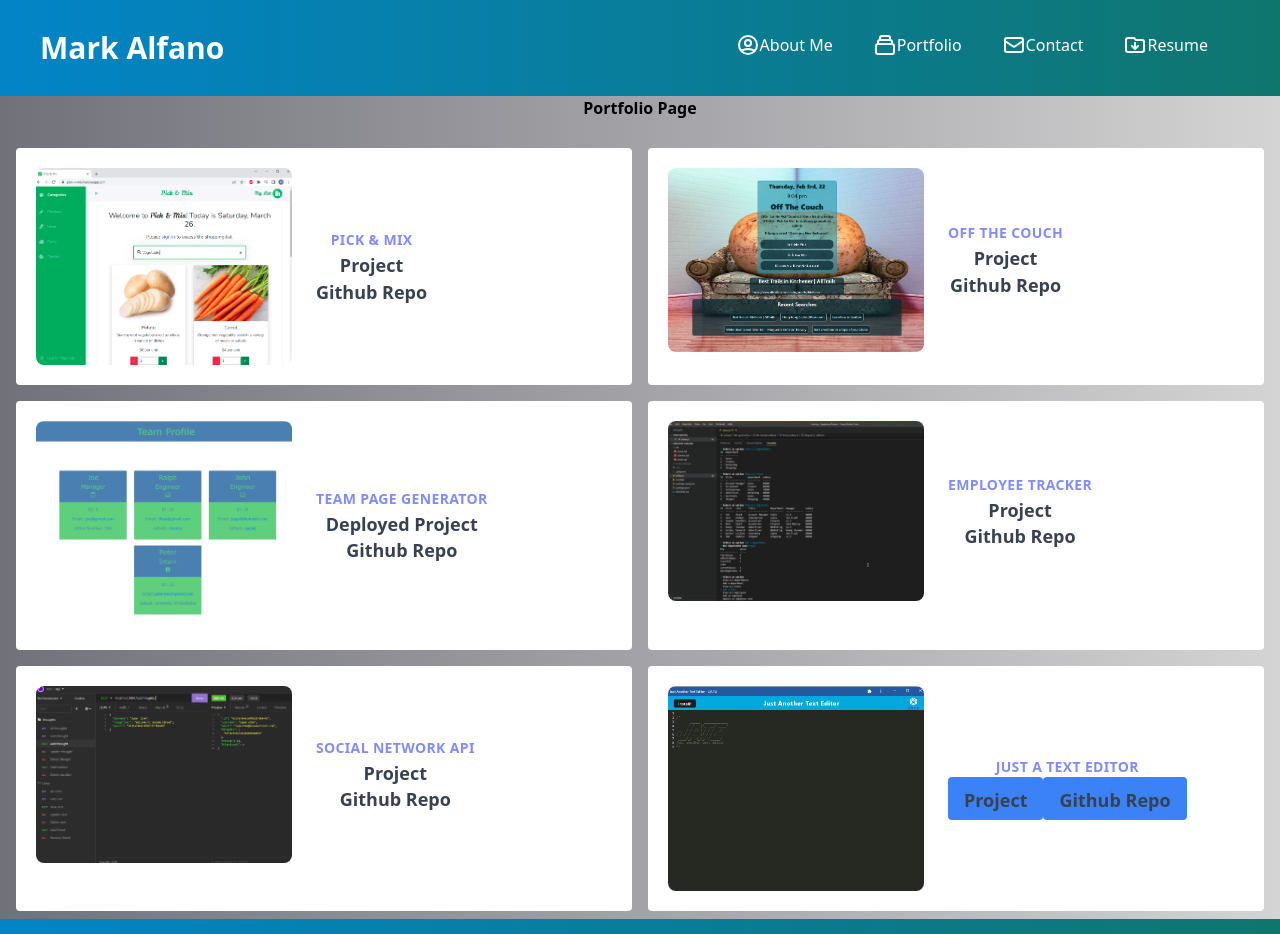
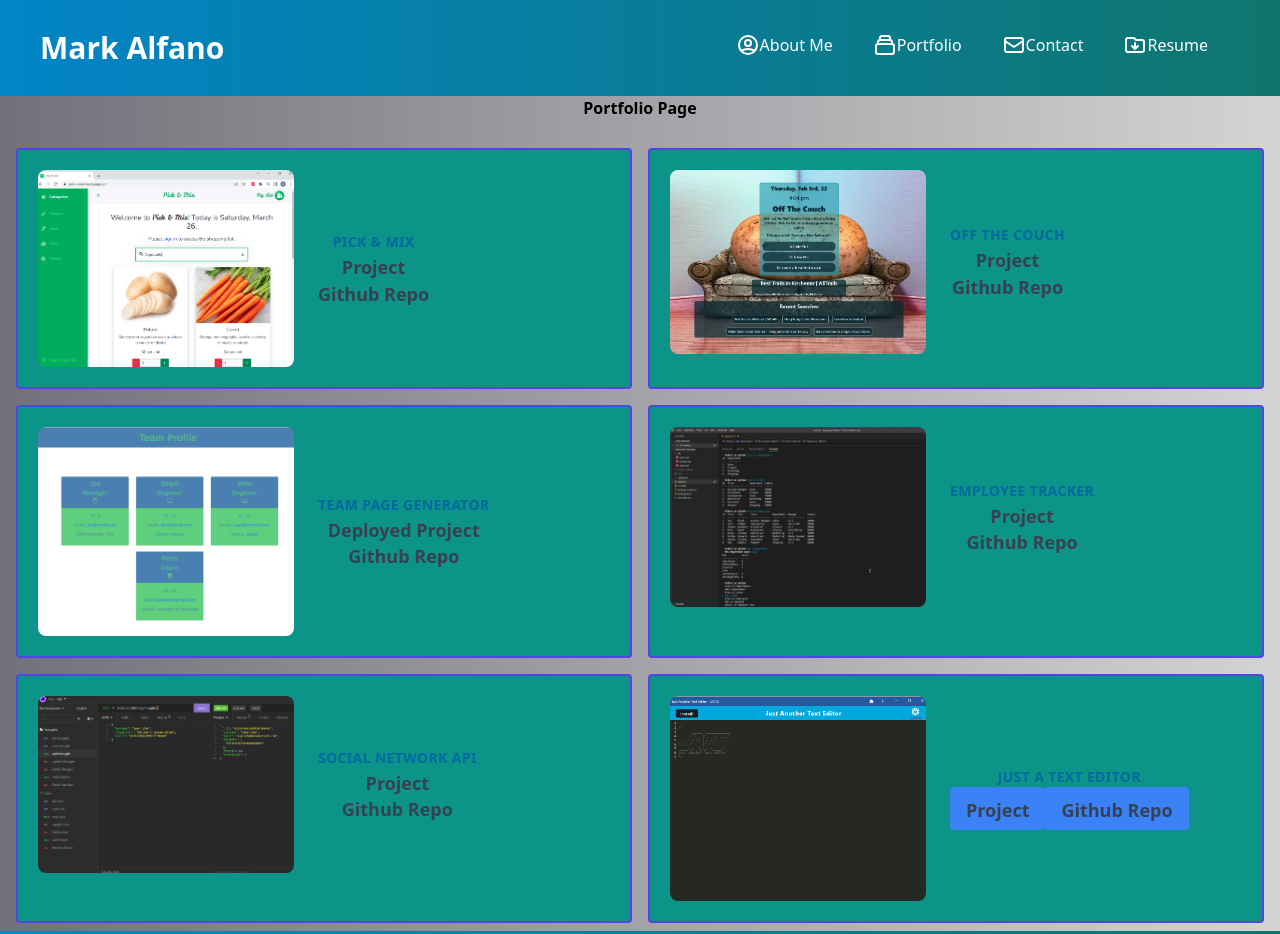
Before and after one commit to MpAlfano/React-Portfolio, a React (Create React App) app: page /Portfolio in a window 1280 px wide. Shown: the top 934 px of the page. Built offline with nearby package versions, Linux system fonts and the light colour scheme.

Commit message:
adding style hover to portfolio and small changes

```diff
--- a/src/components/pages/Contact.js
+++ b/src/components/pages/Contact.js
@@ -32,7 +32,9 @@ export default function Contact() {
       <div className="md:flex">
         <div className="flex-1 text-black text-center px-5 py-5">
           <div>
-            <h1 className="text-xl">Fill out this form to send me an email.</h1>
+            <h1 className="text-xl">
+              Fill out this form to contact me thorugh email.
+            </h1>
             <br></br>
 
             <section className="">
--- a/src/components/pages/Home.js
+++ b/src/components/pages/Home.js
@@ -3,30 +3,38 @@ import profPicture from "..//images/bio.jpg";
 
 export default function Home() {
   return (
-    <div className="profContainer container mt-5 md:flex bg-blue-400 margin: auto flex-direction: column justify-center">
+    <div className="profContainer container mt-5 md:flex margin: auto flex-direction: column justify-center">
       <div className="profDiv md:flex text-center margin: 0 auto">
         <img className="profPic" src={profPicture} alt="biography"></img>
 
         <h1>About Me:</h1>
 
         <p>
-          Hello my name is Mark, I previously ran my own landscaping business
-          for over seven years before deciding I wanted to pursue coding. I am
-          very goal orientated and enjoy the planning process almost as much as
-          doing or completing a project. I have always been intrigued by
-          programming and the works going on behind the scene on webpages and
-          mobile apps. Now that I have begun my journey on this path I am
-          creating many works of my own. I really enjoy creating new things and
+          Hello my name is Mark, I'm an ambitious Full-Stack Developer looking
+          for new opportunites to grow and tackle new challenges. Previously I
+          operated my owned landscaping business for over seven years before
+          deciding I wanted to pursue coding. I am very goal orientated and
+          enjoy the planning process almost as much as working on or completing
+          a project. I have always been intrigued by programming. With interests
+          in how everything is built and what other new apps could be made to
+          improve our way of life. I really enjoy creating new things and
           thinking of new ways to complete tasks more efficiently. I look
-          forward to my future and maybe one day I will be working with you!
+          forward to my future and maybe one day I will be working with you.
         </p>
+
+        <div className="flex-1 text-black text-center bg-white px-5 py-5 m-2 rounded">
+          <div className="lg:flex lg:items-center">
+            <div className="lg:flex-shrink-0">
+              <h2>Skills</h2>
+            </div>
+            <div className="mt-4 lg:mt-0 lg:ml-6">
+              <div className="uppercase tracking-wide text-sm text-indigo-400 font-bold">
+                Pick & Mix
+              </div>
+            </div>
+          </div>
+        </div>
       </div>
-
-      {/* <div className="flex">
-        <div className="bg-red-500 h-4 w-6"></div>
-        <div className="bg-blue-500 h-6 w-10"></div>
-        <div className="bg-green-500 h-8 w-12"></div>
-      </div> */}
     </div>
   );
 }
--- a/src/components/pages/Portfolio.js
+++ b/src/components/pages/Portfolio.js
@@ -12,7 +12,7 @@ export default function Portfolio() {
       <h1 className="text-center font-bold text-black">Portfolio Page</h1>
       <div className="container mt-5 mx-auto px-2">
         <div className="md:flex">
-          <div className="flex-1 text-black text-center bg-white px-5 py-5 m-2 rounded">
+          <div className="flex-1 text-black text-center bg-teal-600 hover:border-dashed border-2 border-indigo-600 px-5 py-5 m-2 rounded">
             <div className="lg:flex lg:items-center">
               <div className="lg:flex-shrink-0">
                 <img
@@ -22,7 +22,7 @@ export default function Portfolio() {
                 />
               </div>
               <div className="mt-4 lg:mt-0 lg:ml-6">
-                <div className="uppercase tracking-wide text-sm text-indigo-400 font-bold">
+                <div className="uppercase tracking-wide text-sm text-sky-700 font-bold">
                   Pick & Mix
                 </div>
                 <a
@@ -44,7 +44,7 @@ export default function Portfolio() {
               </div>
             </div>
           </div>
-          <div className="flex-1 text-black text-center bg-white px-5 py-5 m-2 rounded">
+          <div className="flex-1 text-black text-center bg-teal-600 hover:border-dashed border-2 border-indigo-600 px-5 py-5 m-2 rounded">
             <div className="lg:flex lg:items-center">
               <div className="lg:flex-shrink-0">
                 <img
@@ -54,7 +54,7 @@ export default function Portfolio() {
                 />
               </div>
               <div className="mt-4 lg:mt-0 lg:ml-6">
-                <div className="uppercase tracking-wide text-sm text-indigo-400 font-bold">
+                <div className="uppercase tracking-wide text-sm text-sky-700 font-bold">
                   Off The Couch
                 </div>
                 <a
@@ -78,7 +78,7 @@ export default function Portfolio() {
           </div>
         </div>
         <div className="md:flex">
-          <div className="flex-1 text-black text-center bg-white px-5 py-5 m-2 rounded">
+          <div className="flex-1 text-black text-center bg-teal-600 hover:border-dashed border-2 border-indigo-600 px-5 py-5 m-2 rounded">
             <div className="lg:flex lg:items-center">
               <div className="lg:flex-shrink-0">
                 <img
@@ -88,7 +88,7 @@ export default function Portfolio() {
                 />
               </div>
               <div className="mt-4 lg:mt-0 lg:ml-6">
-                <div className="uppercase tracking-wide text-sm text-indigo-400 font-bold">
+                <div className="uppercase tracking-wide text-sm text-sky-700 font-bold">
                   Team Page Generator
                 </div>
                 <a
@@ -110,7 +110,7 @@ export default function Portfolio() {
               </div>
             </div>
           </div>
-          <div className="flex-1 text-black text-center bg-white px-5 py-5 m-2 rounded">
+          <div className="flex-1 text-black text-center bg-teal-600 hover:border-dashed border-2 border-indigo-600 px-5 py-5 m-2 rounded">
             <div className="lg:flex lg:items-center">
               <div className="lg:flex-shrink-0">
                 <img
@@ -120,7 +120,7 @@ export default function Portfolio() {
                 />
               </div>
               <div className="mt-4 lg:mt-0 lg:ml-6">
-                <div className="uppercase tracking-wide text-sm text-indigo-400 font-bold">
+                <div className="uppercase tracking-wide text-sm text-sky-700 font-bold">
                   Employee Tracker
                 </div>
                 <a
@@ -144,7 +144,7 @@ export default function Portfolio() {
           </div>
         </div>
         <div className="md:flex">
-          <div className="flex-1 text-black text-center bg-white px-5 py-5 m-2 rounded">
+          <div className="flex-1 text-black text-center bg-teal-600 hover:border-dashed border-2 border-indigo-600 px-5 py-5 m-2 rounded">
             <div className="lg:flex lg:items-center">
               <div className="lg:flex-shrink-0">
                 <img
@@ -154,7 +154,7 @@ export default function Portfolio() {
                 />
               </div>
               <div className="mt-4 lg:mt-0 lg:ml-6">
-                <div className="uppercase tracking-wide text-sm text-indigo-400 font-bold">
+                <div className="uppercase tracking-wide text-sm text-sky-700 font-bold">
                   Social Network API
                 </div>
                 <a
@@ -176,7 +176,7 @@ export default function Portfolio() {
               </div>
             </div>
           </div>
-          <div className="flex-1 text-black text-center bg-white px-5 py-5 m-2 rounded">
+          <div className="flex-1 text-black text-center bg-teal-600 hover:border-dashed border-2 border-indigo-600 px-5 py-5 m-2 rounded">
             <div className="lg:flex lg:items-center">
               <div className="lg:flex-shrink-0">
                 <img
@@ -186,7 +186,7 @@ export default function Portfolio() {
                 />
               </div>
               <div className="mt-4 lg:mt-0 lg:ml-6">
-                <div className="uppercase tracking-wide text-sm text-indigo-400 font-bold">
+                <div className="uppercase tracking-wide text-sm text-sky-700 font-bold">
                   Just A Text Editor
                 </div>
                 <button className="bg-blue-500 hover:bg-blue-700 text-white font-bold py-2 px-4 rounded">
```
